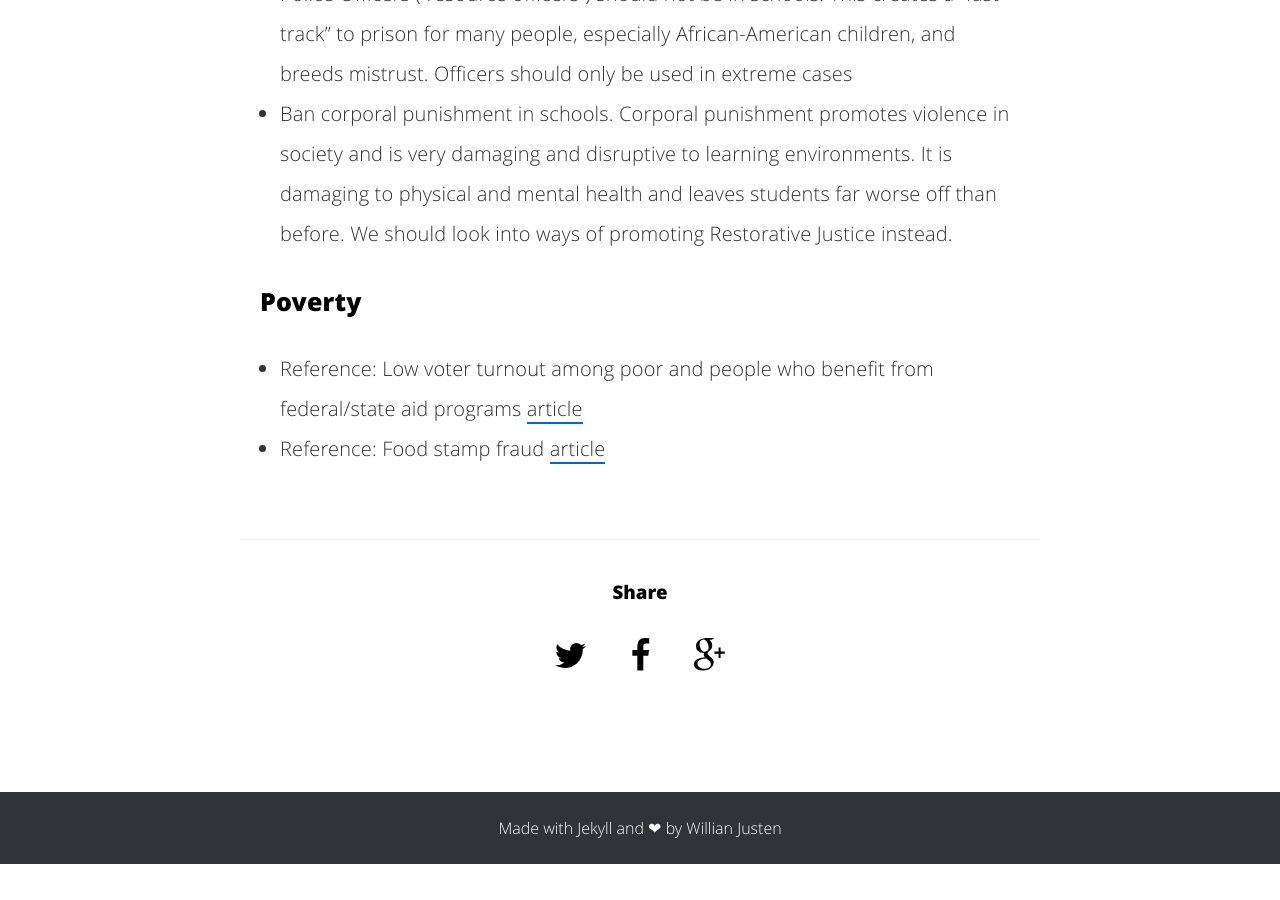
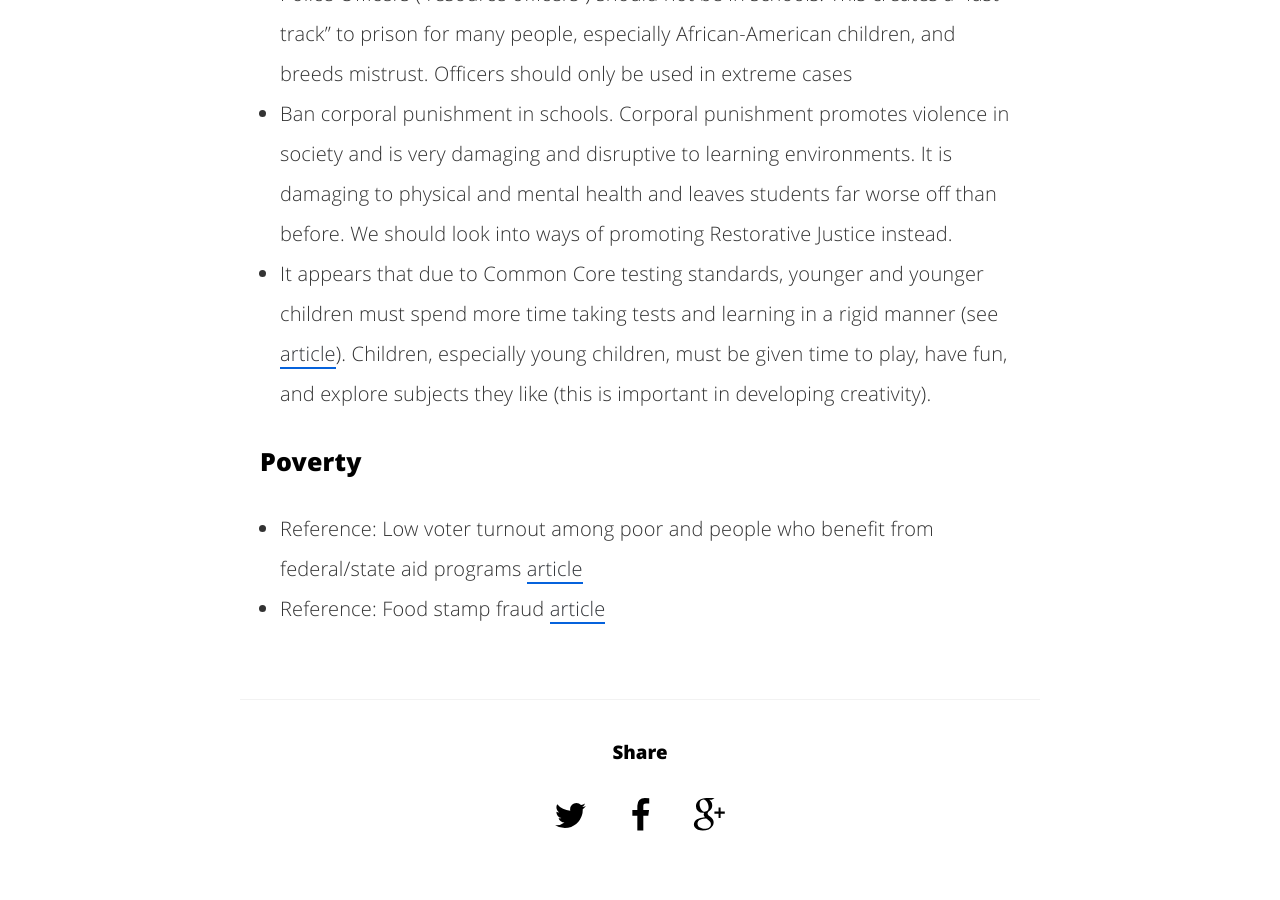
Before and after one commit to UnsolvedCypher/improving-america, a Jekyll site: the page built from ideas.md, in a window 1280 px wide and 900 px high, scrolled down 6256 px. Built offline with Jekyll 4.4.1, drawn with Linux system fonts in a browser that asks for light colours; before the commit the page ends 7120 px from its top, so only the background shows below that.

Commit message:
Testing Standards in Kindergarten

```diff
--- a/ideas.md
+++ b/ideas.md
@@ -108,6 +108,7 @@ Stefan's Fourth Proposal
 ### Education
 - Police Officers ("resource officers") should not be in schools. This creates a "fast-track" to prison for many people, especially African-American children, and breeds mistrust. Officers should only be used in extreme cases
 - Ban corporal punishment in schools. Corporal punishment promotes violence in society and is very damaging and disruptive to learning environments. It is damaging to physical and mental health and leaves students far worse off than before. We should look into ways of promoting Restorative Justice instead.
+- It appears that due to Common Core testing standards, younger and younger children must spend more time taking tests and learning in a rigid manner (see [article](http://www.npr.org/sections/ed/2016/01/08/462279629/why-kindergarten-is-the-new-first-grade)). Children, especially young children, must be given time to play, have fun, and explore subjects they like (this is important in developing creativity).
 
 ### Poverty
 - Reference: Low voter turnout among poor and people who benefit from federal/state aid programs [article](http://www.nytimes.com/2015/11/22/opinion/sunday/who-turned-my-blue-state-red.html?smid=fb-nytimes&smtyp=cur&_r=0)
```
